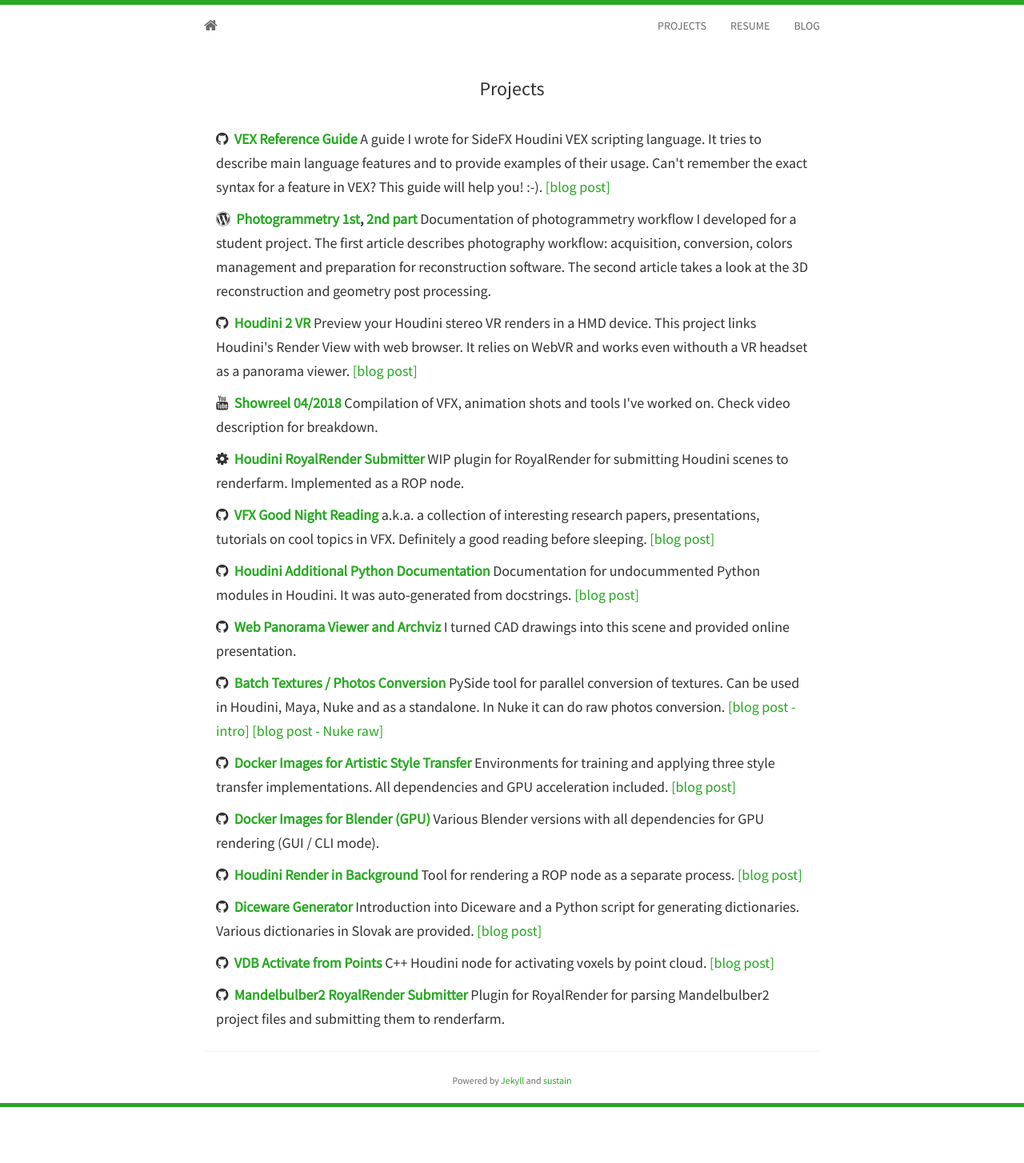
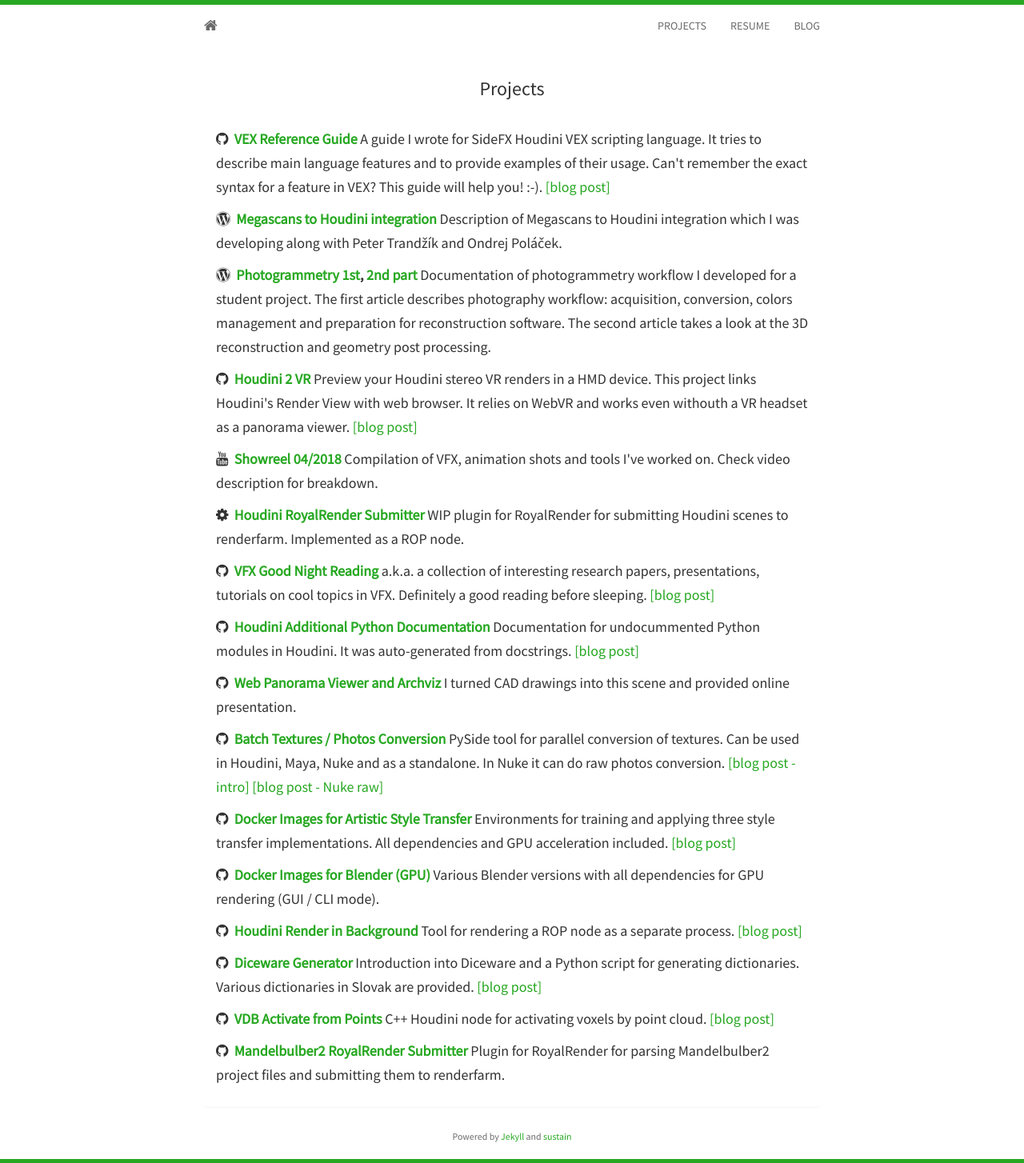
Before and after one commit to jtomori/jtomori.github.io, a Jekyll site: the page built from projects.html, in a window 1280 px wide. Shown: the whole page at 80% size. Built offline with Jekyll 4.4.1, drawn with Linux system fonts in a browser that asks for light colours; nearby versions of some CDN libraries; before the commit the page ends 1384 px from its top, so only the background shows below that.

Commit message:
added megaH into projects

```diff
--- a/_includes/projects.html
+++ b/_includes/projects.html
@@ -6,6 +6,10 @@
 		<h5>
 			<i class="fa fa-github"></i>&nbsp;&nbsp;<strong><a href="https://github.com/jtomori/vex_tutorial">VEX Reference Guide</a></strong>
 			A guide I wrote for SideFX Houdini VEX scripting language. It tries to describe main language features and to provide examples of their usage. Can't remember the exact syntax for a feature in VEX? This guide will help you! :-). <a href="https://jurajtomori.wordpress.com/2018/02/04/houdini-vex-tutorial/">[blog post]</a>
+		</h5>
+		<h5>
+			<i class="fa fa-wordpress"></i>&nbsp;&nbsp;<strong><a href="https://jurajtomori.wordpress.com/2019/04/23/megah-megascans-to-houdini-integration-2/">Megascans to Houdini integration</a></strong>
+			Description of Megascans to Houdini integration which I was developing along with Peter Trandžík and Ondrej Poláček.
 		</h5>
 		<h5>
 			<i class="fa fa-wordpress"></i>&nbsp;&nbsp;<strong><a href="https://jurajtomori.wordpress.com/2018/11/30/photogrammetry-photos-and-colors/">Photogrammetry 1st</a>, <a href="https://jurajtomori.wordpress.com/2019/04/09/photogrammetry-3d-reconstruction-and-post-processing/">2nd part</a></strong>
```
